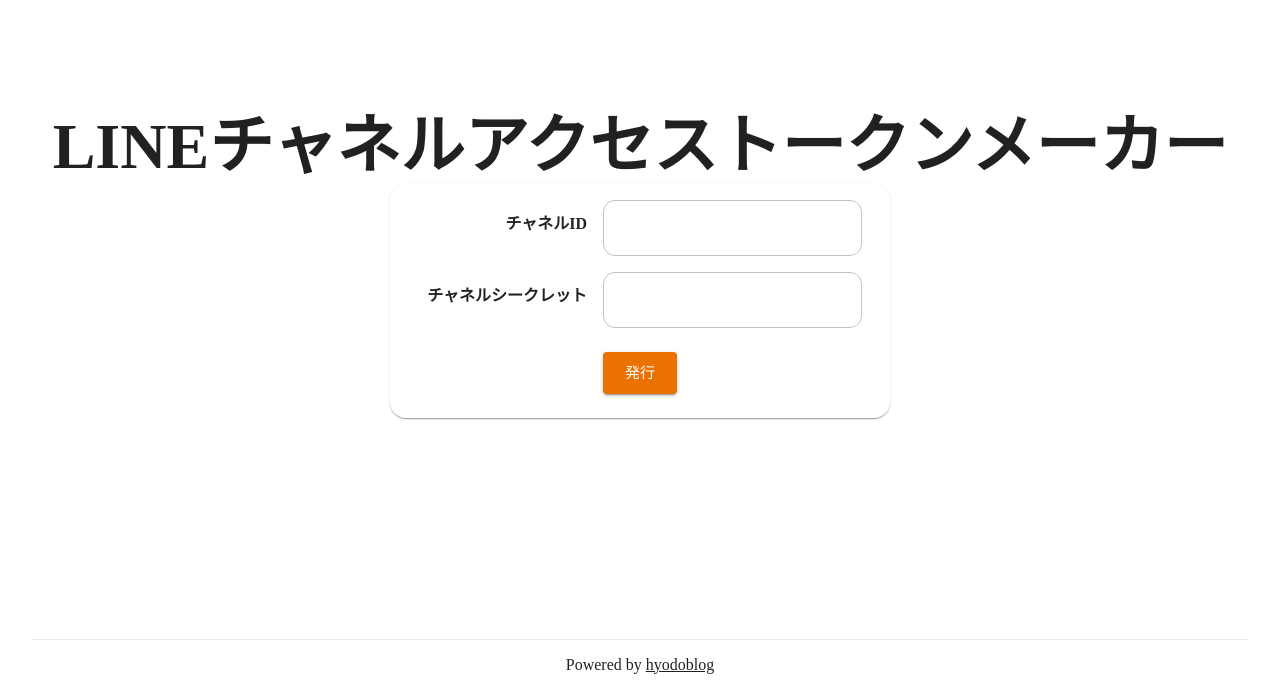
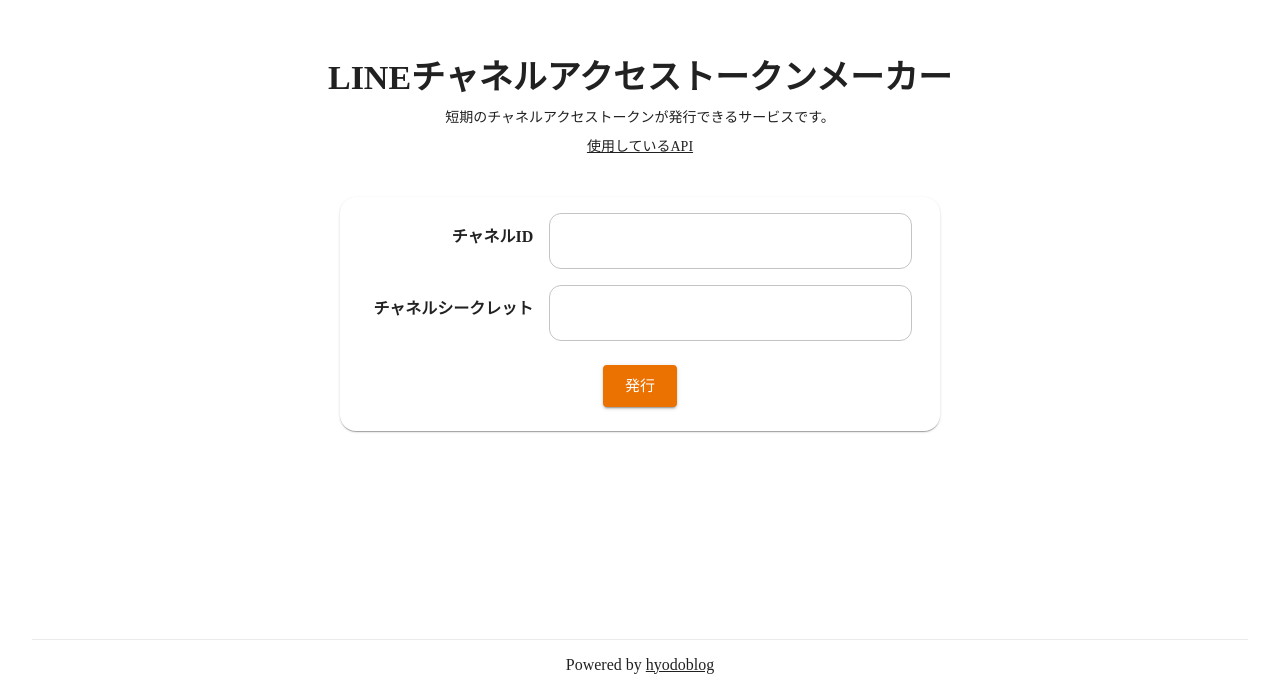
Before and after one commit to hyodoblog/line-channel-access-token-maker, a Next.js app: page / in a window 1280 px wide. Shown: the part 111-800 px from the top of the page. Built offline with nearby package versions, Linux system fonts and the light colour scheme.

Commit message:
トップページの調整

```diff
--- a/pages/index.tsx
+++ b/pages/index.tsx
@@ -1,4 +1,4 @@
-import { Typography } from '@mui/material'
+import { Box, Typography } from '@mui/material'
 import type { NextPage } from 'next'
 import Head from 'next/head'
 import { Footer } from '~/components/Footer'
@@ -17,7 +17,23 @@
       </Head>
 
       <main className={styles.main}>
-        <h1 className={styles.title}>{title}</h1>
+        <Box sx={{ mt: -10, mb: 10, textAlign: 'center' }}>
+          <Typography variant="h4" sx={{ mb: 2, fontWeight: 'bold' }}>
+            {title}
+          </Typography>
+          <Typography variant="subtitle2" sx={{ fontWeight: 400, mb: 2 }}>
+            短期のチャネルアクセストークンが発行できるサービスです。
+          </Typography>
+          <Typography variant="body2">
+            <a
+              href="https://developers.line.biz/ja/reference/messaging-api/#issue-shortlived-channel-access-token"
+              target="_blank"
+              style={{ textDecorationLine: 'underline' }}
+            >
+              使用しているAPI
+            </a>
+          </Typography>
+        </Box>
 
         <Content />
       </main>
--- a/src/content/SecretForm.tsx
+++ b/src/content/SecretForm.tsx
@@ -41,17 +41,17 @@
   }
 
   return (
-    <Card sx={{ borderRadius: 4, p: 4, pb: 6, maxWidth: 500, width: '100%' }}>
+    <Card sx={{ borderRadius: 4, p: 4, pb: 6, maxWidth: 600, width: '100%' }}>
       <Container maxWidth="sm">
         <Grid container alignItems="center">
           {/* チャネルID */}
           <>
-            <Grid item xs={5} sx={{ textAlign: 'right' }}>
+            <Grid item xs={4} sx={{ textAlign: 'right' }}>
               <Typography variant="body1" sx={{ mb: 2, mr: 4, fontWeight: 'bold' }}>
                 チャネルID
               </Typography>
             </Grid>
-            <Grid item xs={7}>
+            <Grid item xs={8}>
               <TextField
                 disabled={isSubmitLoading}
                 error={'channelId' in errors}
@@ -67,12 +67,12 @@
 
           {/* チャネルシークレット */}
           <>
-            <Grid item xs={5} sx={{ textAlign: 'right' }}>
+            <Grid item xs={4} sx={{ textAlign: 'right' }}>
               <Typography variant="body1" sx={{ mb: 2, mr: 4, fontWeight: 'bold' }}>
                 チャネルシークレット
               </Typography>
             </Grid>
-            <Grid item xs={7}>
+            <Grid item xs={8}>
               <TextField
                 disabled={isSubmitLoading}
                 error={'channelSecret' in errors}
```
